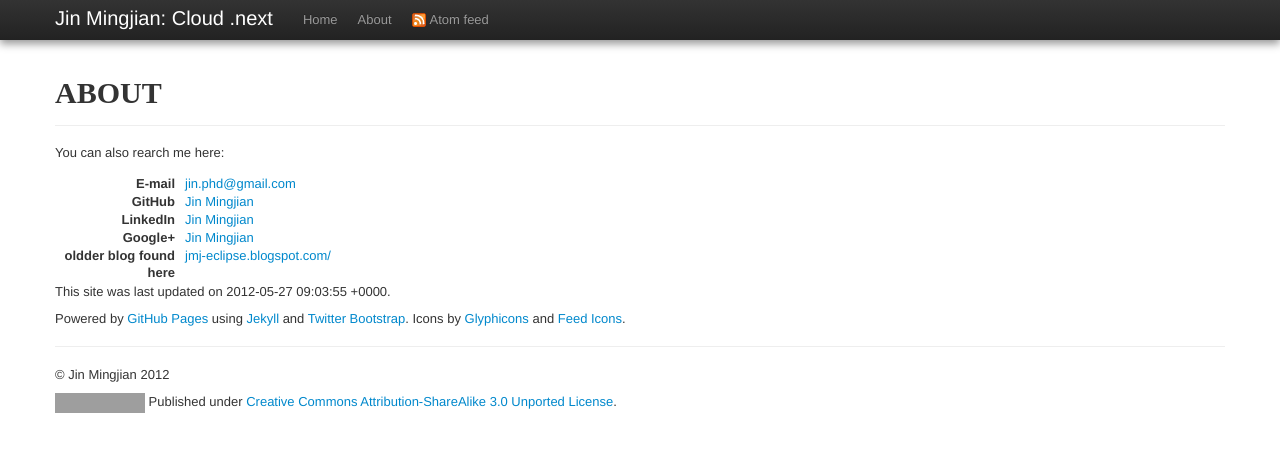
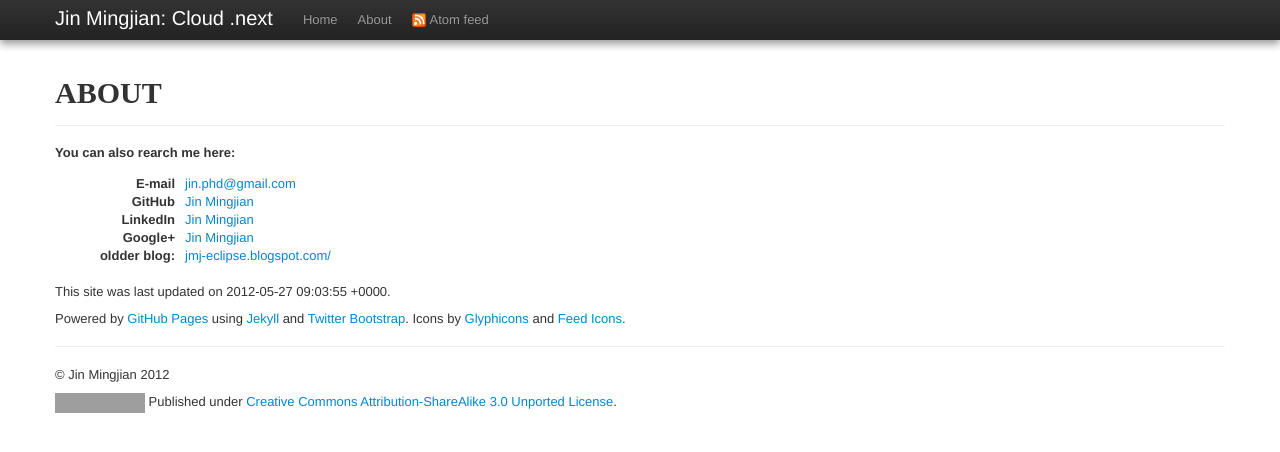
Before and after one commit to jinmingjian/jinmingjian.github.com, a Jekyll site: the page built from about.markdown, in a window 1280 px wide. Shown: the top 452 px of the page. Built offline with Jekyll 4.4.1, drawn with Linux system fonts in a browser that asks for light colours; some web fonts are replaced; grey boxes are pictures that could not be loaded.

Commit message:
improve the about

```diff
--- a/about.markdown
+++ b/about.markdown
@@ -4,14 +4,14 @@ title: About
 name: about
 ---
 
-You can also rearch me here:
+**You can also rearch me here:**
 
 <dl class="dl-horizontal">
   <dt>E-mail</dt><dd><a href="mailto:jin.phd@gmail.com">jin.phd@gmail.com</a></dd>
   <dt>GitHub</dt><dd><a href="https://github.com/jinmingjian">Jin Mingjian</a></dd>
   <dt>LinkedIn</dt><dd><a href="http://www.linkedin.com/in/Jin Mingjian">Jin Mingjian</a></dd>
   <dt>Google+</dt><dd><a href="https://plus.google.com/u/0/100977067839263034722">Jin Mingjian</a></dd>
-  <dt>oldder blog found here</dt><dd><a href="http://jmj-eclipse.blogspot.com/">jmj-eclipse.blogspot.com/</a></dd>
+  <dt>oldder blog:</dt><dd><a href="http://jmj-eclipse.blogspot.com/">jmj-eclipse.blogspot.com/</a></dd>
 </dl>
 
 This site was last updated on {{ site.time }}.
```
